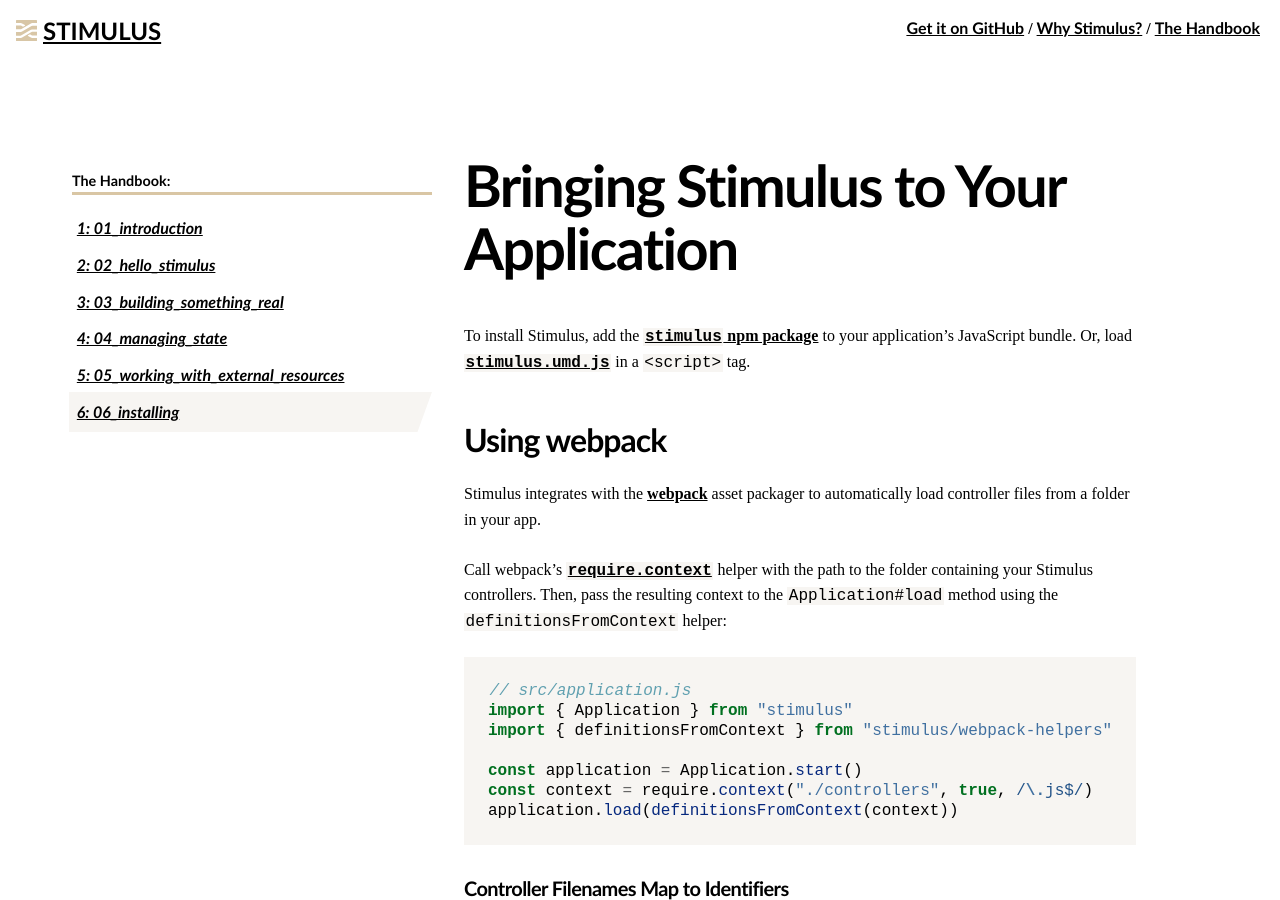
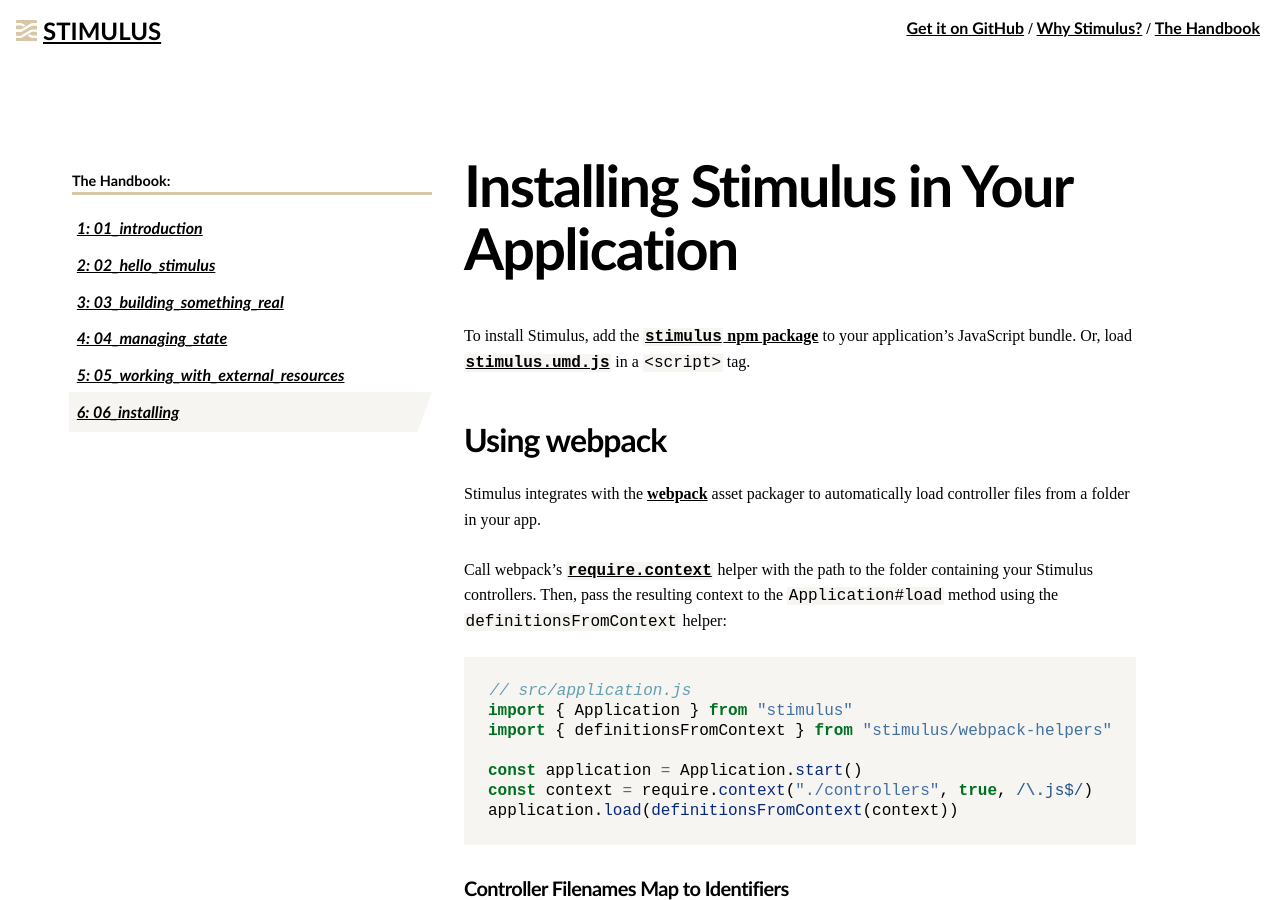
Before and after one commit to hotwired/stimulus-site, a Jekyll site: the page built from _handbook/06_installing.md, in a window 1280 px wide and 900 px high. Built offline with Jekyll 4.4.1, drawn with Linux system fonts in a browser that asks for light colours; some web fonts are replaced.

Commit message:
Tweak heading

```diff
--- a/_handbook/06_installing.md
+++ b/_handbook/06_installing.md
@@ -2,7 +2,7 @@
 slug: /installing
 ---
 
-# Bringing Stimulus to Your Application
+# Installing Stimulus in Your Application
 
 To install Stimulus, add the [`stimulus` npm package](https://www.npmjs.com/package/stimulus) to your application's JavaScript bundle. Or, load [`stimulus.umd.js`](https://unpkg.com/stimulus/dist/stimulus.umd.js) in a `<script>` tag.
 
```
